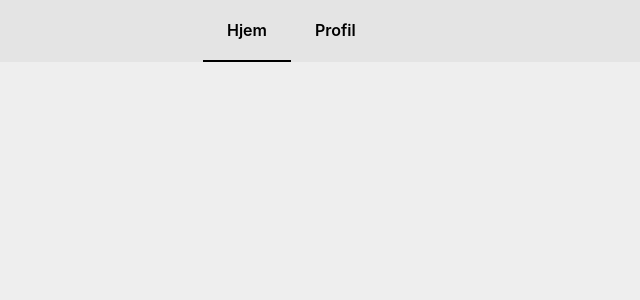
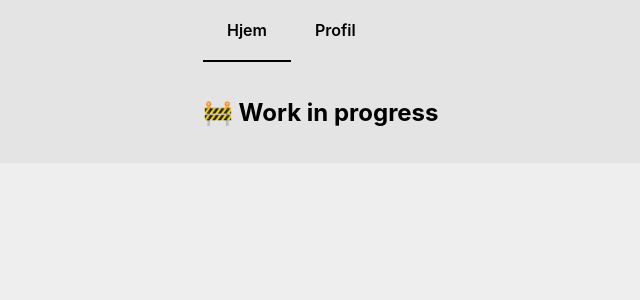
Before and after one commit to fshauge/homepage, a React (Create React App) app: page / in a window 1280 px wide. Shown: the top 300 px of the page, without its empty margins (37-677 px from the left). Built offline with nearby package versions, Linux system fonts and the light colour scheme.

Commit message:
Add "work in progress" to home page

```diff
--- a/src/components/Home.tsx
+++ b/src/components/Home.tsx
@@ -1,3 +1,11 @@
-const Home = () => null;
+import React from "react";
+
+const Home = () => (
+  <div className="jumbo">
+    <section className="container">
+      <h1>🚧 Work in progress</h1>
+    </section>
+  </div>
+);
 
 export default Home;
```
